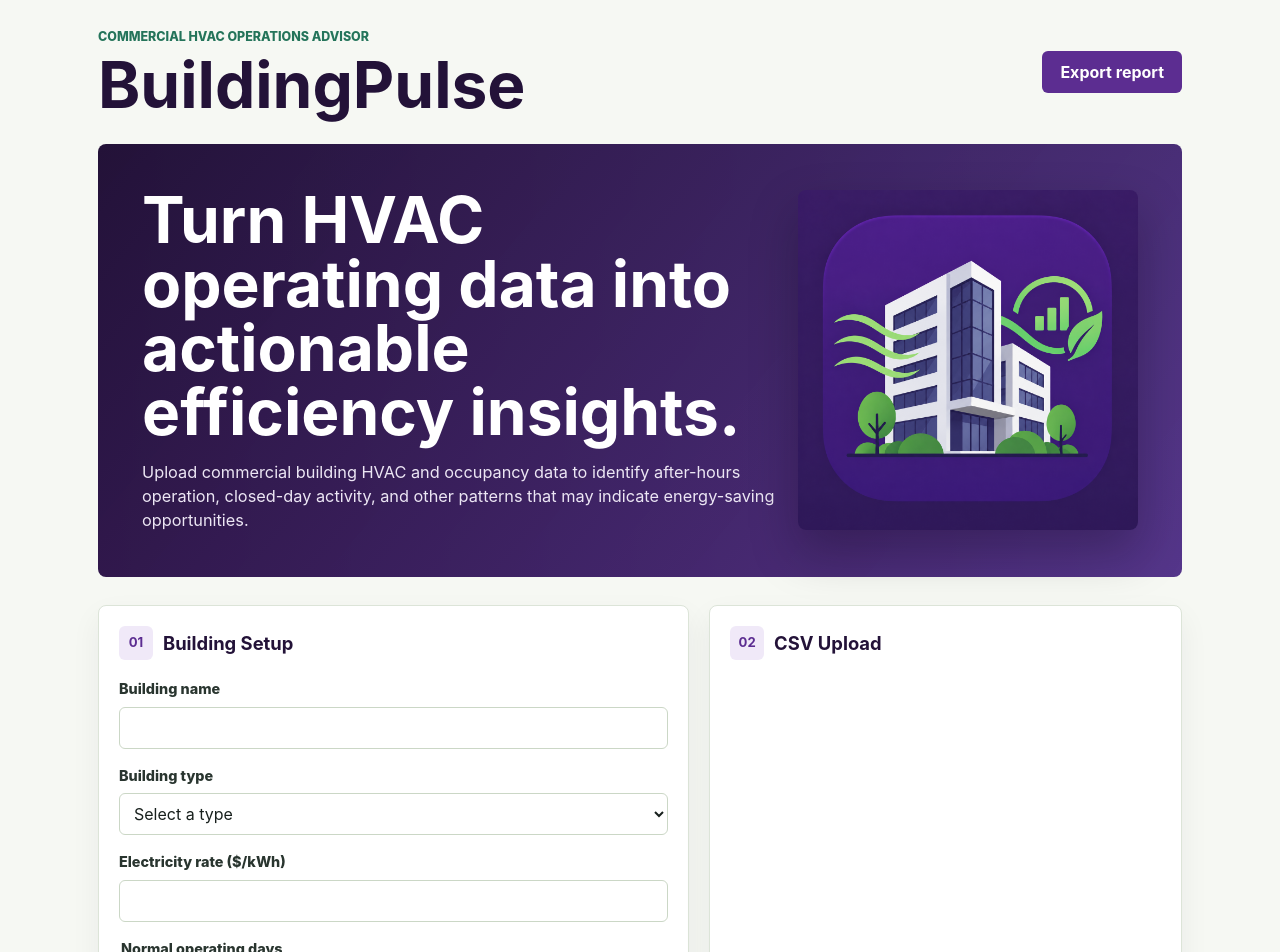
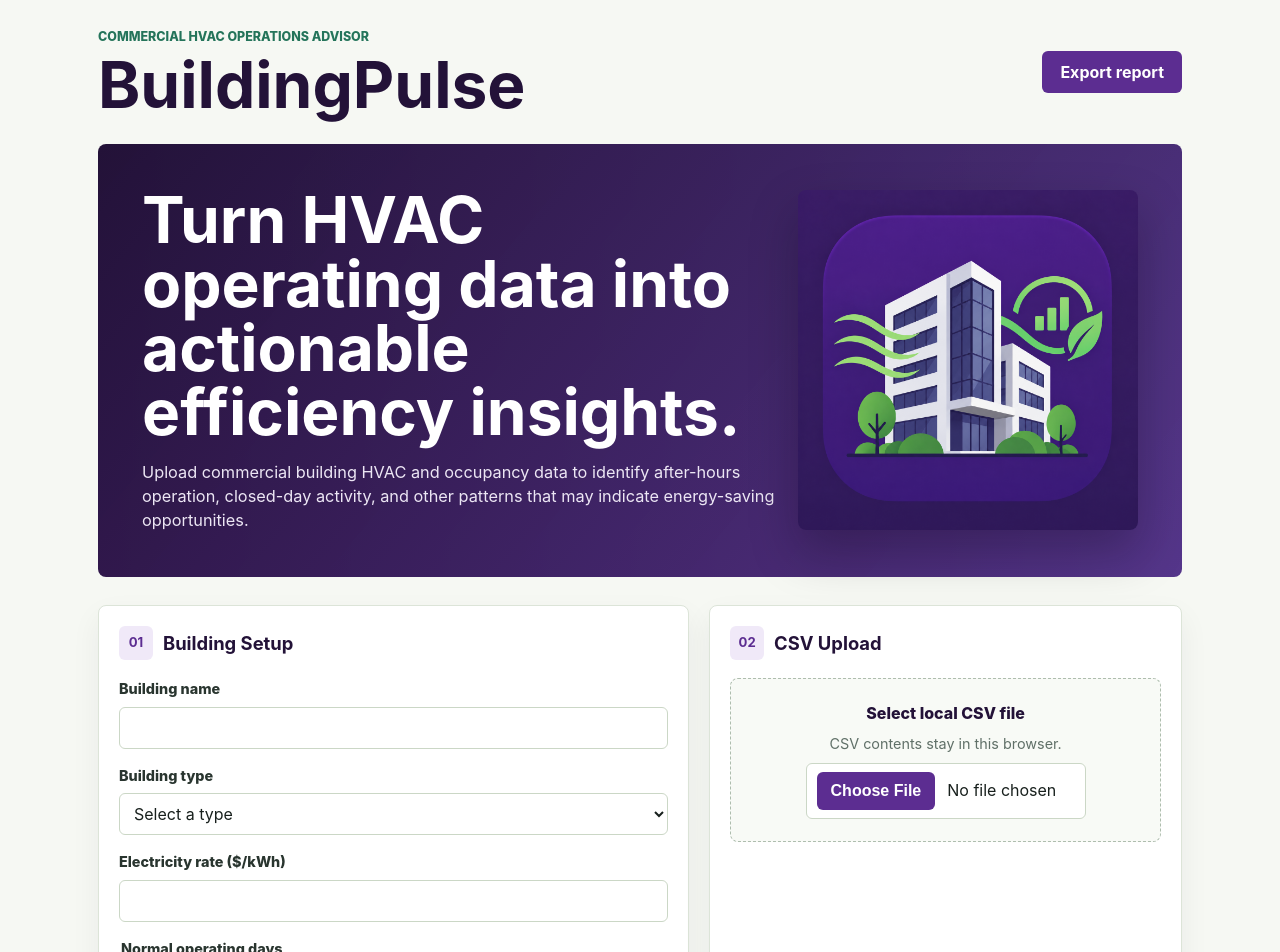
Before and after one commit to traval313/building-hvac-analyzer, a React (Vite) app: page / in a window 1280 px wide. Shown: the top 952 px of the page. Built offline with nearby package versions, Linux system fonts and the light colour scheme.

Commit message:
upload csv

```diff
--- a/src/App.tsx
+++ b/src/App.tsx
@@ -1,9 +1,12 @@
 import { useState } from 'react';
 import BuildingConfigForm from './components/BuildingConfigForm';
+import CsvUpload from './components/CsvUpload';
 import { BuildingConfig } from './types/buildingConfig';
+import { CsvUploadFile } from './types/csvUpload';
 
 function App() {
   const [buildingConfig, setBuildingConfig] = useState<BuildingConfig | null>(null);
+  const [csvFile, setCsvFile] = useState<CsvUploadFile | null>(null);
 
   return (
     <main className="app-shell">
@@ -59,6 +62,11 @@ function App() {
             <span>02</span>
             <h2>CSV Upload</h2>
           </div>
+          <CsvUpload
+            selectedFile={csvFile}
+            onFileSelect={setCsvFile}
+            onFileRemove={() => setCsvFile(null)}
+          />
         </div>
       </section>
     </main>
--- /dev/null
+++ b/src/components/CsvUpload.tsx
@@ -0,0 +1,143 @@
+import { ChangeEvent, useRef, useState } from 'react';
+import { CsvUploadFile } from '../types/csvUpload';
+
+type CsvUploadProps = {
+  selectedFile: CsvUploadFile | null;
+  onFileSelect: (file: CsvUploadFile) => void;
+  onFileRemove: () => void;
+};
+
+const csvMimeTypes = new Set([
+  'text/csv',
+  'application/csv',
+  'application/vnd.ms-excel',
+]);
+
+const isCsvFile = (file: File) => {
+  const hasCsvName = file.name.toLowerCase().endsWith('.csv');
+  const hasCsvType = file.type ? csvMimeTypes.has(file.type) : false;
+
+  return hasCsvName || hasCsvType;
+};
+
+const formatFileSize = (size: number) => {
+  if (size < 1024) {
+    return `${size} B`;
+  }
+
+  const units = ['KB', 'MB', 'GB'];
+  let value = size / 1024;
+  let unitIndex = 0;
+
+  while (value >= 1024 && unitIndex < units.length - 1) {
+    value /= 1024;
+    unitIndex += 1;
+  }
+
+  return `${value.toFixed(value >= 10 ? 1 : 2)} ${units[unitIndex]}`;
+};
+
+function CsvUpload({ selectedFile, onFileSelect, onFileRemove }: CsvUploadProps) {
+  const inputRef = useRef<HTMLInputElement>(null);
+  const [error, setError] = useState('');
+  const [isPreparing, setIsPreparing] = useState(false);
+
+  const resetInput = () => {
+    if (inputRef.current) {
+      inputRef.current.value = '';
+    }
+  };
+
+  const handleFileChange = (event: ChangeEvent<HTMLInputElement>) => {
+    const file = event.target.files?.[0] ?? null;
+    setError('');
+
+    if (!file) {
+      return;
+    }
+
+    if (!isCsvFile(file)) {
+      setError('Select a CSV file with a .csv extension.');
+      resetInput();
+      return;
+    }
+
+    setIsPreparing(true);
+    window.setTimeout(() => {
+      onFileSelect(file);
+      setIsPreparing(false);
+    }, 350);
+  };
+
+  const handleRemove = () => {
+    resetInput();
+    setError('');
+    setIsPreparing(false);
+    onFileRemove();
+  };
+
+  const handleReplace = () => {
+    inputRef.current?.click();
+  };
+
+  return (
+    <div className="csv-upload">
+      <label className="csv-picker" htmlFor="csvFile">
+        <span className="csv-picker-title">Select local CSV file</span>
+        <span className="csv-picker-subtitle">CSV contents stay in this browser.</span>
+        <input
+          accept=".csv,text/csv"
+          aria-describedby={error ? 'csv-upload-error' : undefined}
+          aria-invalid={Boolean(error)}
+          disabled={isPreparing}
+          id="csvFile"
+          name="csvFile"
+          onChange={handleFileChange}
+          ref={inputRef}
+          type="file"
+        />
+      </label>
+
+      {isPreparing && (
+        <div className="upload-status" aria-live="polite" role="status">
+          Preparing file for the next step...
+        </div>
+      )}
+
+      {error && (
+        <p className="field-error" id="csv-upload-error">
+          {error}
+        </p>
+      )}
+
+      {selectedFile && !isPreparing && (
+        <div className="file-summary" aria-live="polite">
+          <div>
+            <p className="summary-label">Selected file</p>
+            <h3>{selectedFile.name}</h3>
+          </div>
+          <dl>
+            <div>
+              <dt>Size</dt>
+              <dd>{formatFileSize(selectedFile.size)}</dd>
+            </div>
+            <div>
+              <dt>Type</dt>
+              <dd>{selectedFile.type || 'Not provided'}</dd>
+            </div>
+          </dl>
+          <div className="file-actions">
+            <button type="button" onClick={handleReplace}>
+              Replace file
+            </button>
+            <button className="secondary-button" type="button" onClick={handleRemove}>
+              Remove
+            </button>
+          </div>
+        </div>
+      )}
+    </div>
+  );
+}
+
+export default CsvUpload;
--- a/src/styles.css
+++ b/src/styles.css
@@ -65,8 +65,23 @@ button {
   cursor: pointer;
 }
 
+button:disabled {
+  cursor: not-allowed;
+  opacity: 0.68;
+}
+
 button:hover {
   background: #4c237b;
+}
+
+.secondary-button {
+  border: 1px solid #cbd7c6;
+  color: #29352f;
+  background: #ffffff;
+}
+
+.secondary-button:hover {
+  background: #f8faf6;
 }
 
 h1,
@@ -270,6 +285,111 @@ h1 {
   font-weight: 700;
 }
 
+.csv-upload {
+  display: grid;
+  gap: 16px;
+}
+
+.csv-picker {
+  display: grid;
+  gap: 8px;
+  min-height: 160px;
+  padding: 22px;
+  place-items: center;
+  border: 1px dashed #aebdae;
+  border-radius: 8px;
+  color: #29352f;
+  background: #f8faf6;
+  text-align: center;
+  cursor: pointer;
+}
+
+.csv-picker:focus-within {
+  border-color: #5c2d91;
+  outline: 3px solid #efe5fa;
+}
+
+.csv-picker input {
+  width: min(100%, 280px);
+  cursor: pointer;
+}
+
+.csv-picker input::file-selector-button {
+  min-height: 38px;
+  margin-right: 12px;
+  padding: 0 14px;
+  border: 0;
+  border-radius: 6px;
+  color: #ffffff;
+  background: #5c2d91;
+  font-weight: 800;
+  cursor: pointer;
+}
+
+.csv-picker-title {
+  color: #231238;
+  font-size: 1rem;
+  font-weight: 800;
+}
+
+.csv-picker-subtitle {
+  color: #607068;
+  font-size: 0.9rem;
+}
+
+.upload-status {
+  padding: 12px 14px;
+  border-radius: 6px;
+  color: #231238;
+  background: #f0e9f8;
+  font-weight: 800;
+}
+
+.file-summary {
+  display: grid;
+  gap: 14px;
+  padding: 16px;
+  border: 1px solid #dce4d8;
+  border-radius: 8px;
+  background: #ffffff;
+}
+
+.file-summary h3 {
+  margin: 0;
+  color: #231238;
+  font-size: 1rem;
+  overflow-wrap: anywhere;
+}
+
+.file-summary dl {
+  display: grid;
+  gap: 10px;
+  margin: 0;
+}
+
+.file-summary dl div {
+  display: grid;
+  grid-template-columns: 70px minmax(0, 1fr);
+  gap: 12px;
+}
+
+.file-summary dt {
+  color: #607068;
+  font-weight: 800;
+}
+
+.file-summary dd {
+  margin: 0;
+  color: #29352f;
+  overflow-wrap: anywhere;
+}
+
+.file-actions {
+  display: flex;
+  flex-wrap: wrap;
+  gap: 10px;
+}
+
 .config-summary {
   margin-top: 20px;
   padding-top: 18px;
--- /dev/null
+++ b/src/types/csvUpload.ts
@@ -0,0 +1 @@
+export type CsvUploadFile = File;
```
